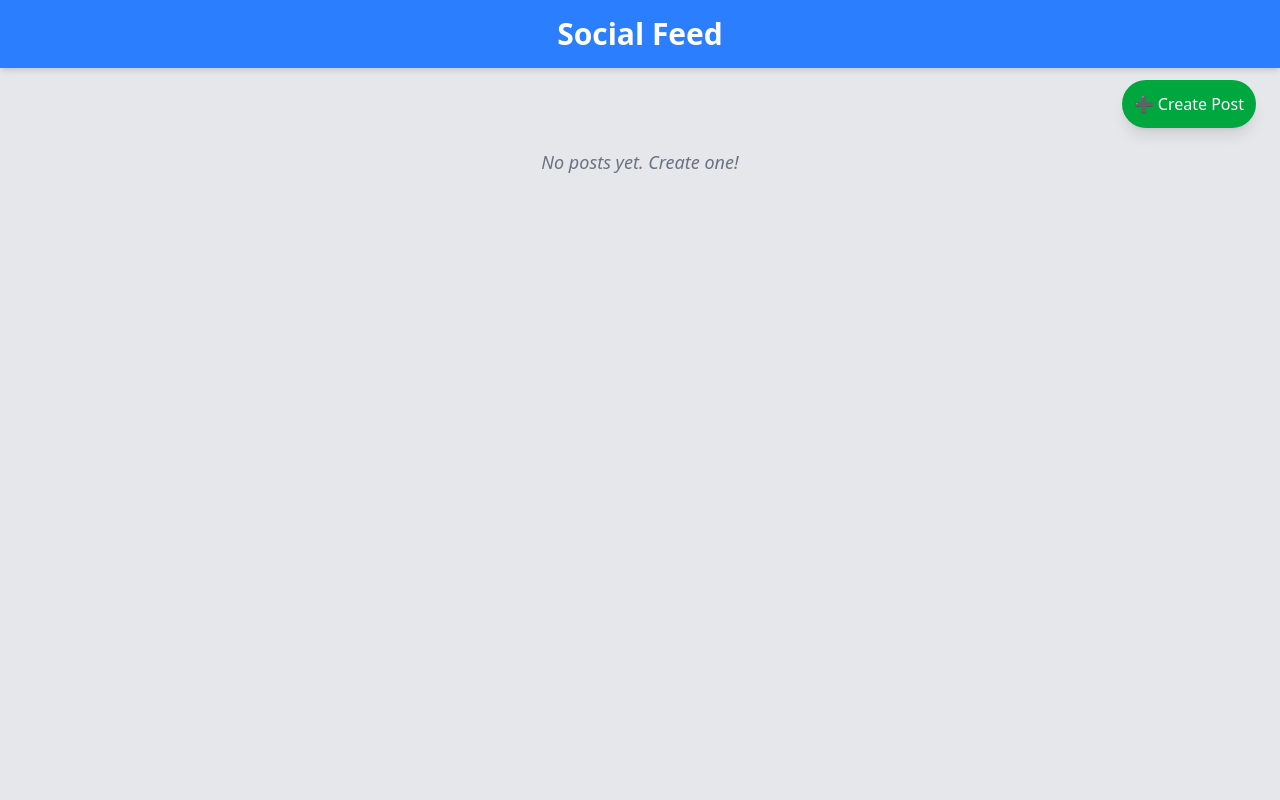
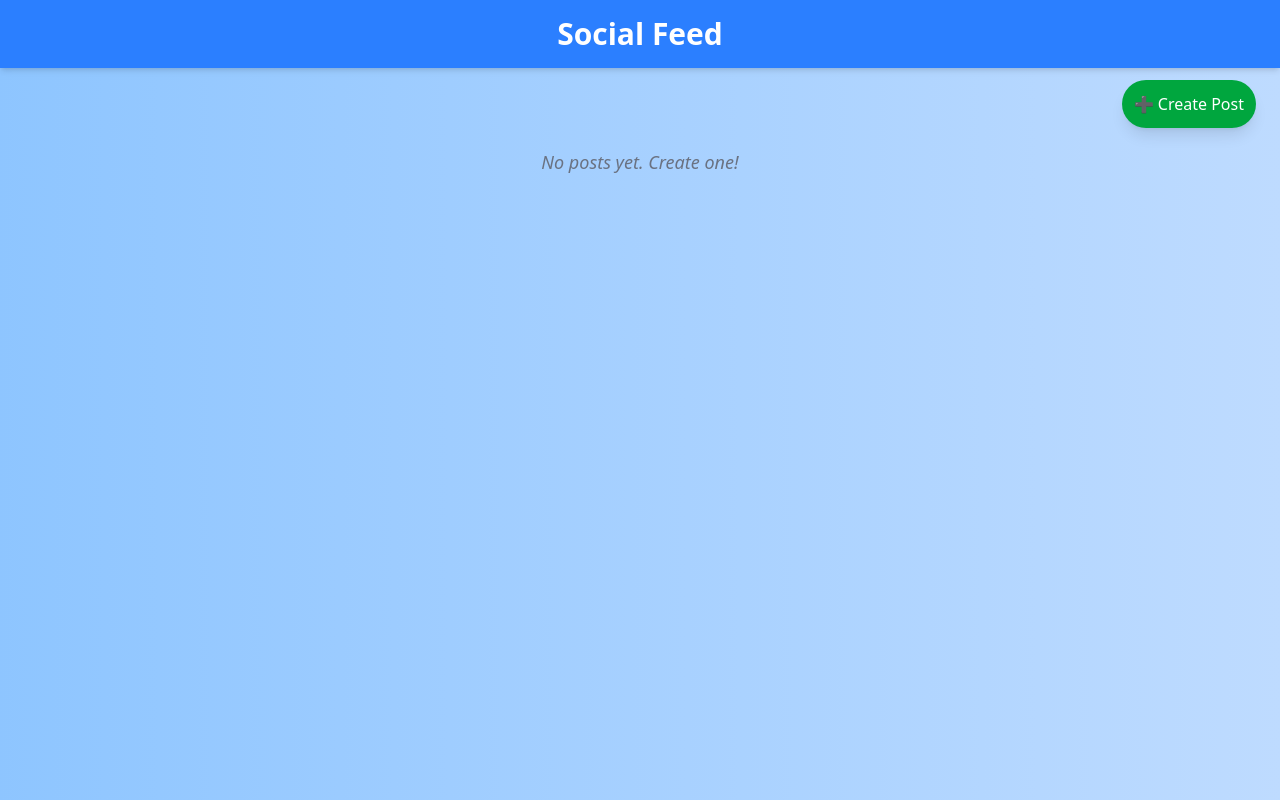
Before and after one commit to shrey-s12/social_app, a React (Vite) app: page / in a window 1280 px wide. Built offline with nearby package versions, Linux system fonts and the light colour scheme.

Commit message:
Bg-gradiant for better UI

```diff
--- a/src/pages/Home.jsx
+++ b/src/pages/Home.jsx
@@ -13,7 +13,7 @@ const Home = () => {
     };
 
     return (
-        <div className="bg-gray-200 min-h-screen">
+        <div className="min-h-screen bg-gradient-to-r from-blue-300 to-blue-200">
             <header className="bg-blue-500 text-white text-center py-4 shadow-md">
                 <h2 className="text-3xl font-bold">Social Feed</h2>
             </header>
```
